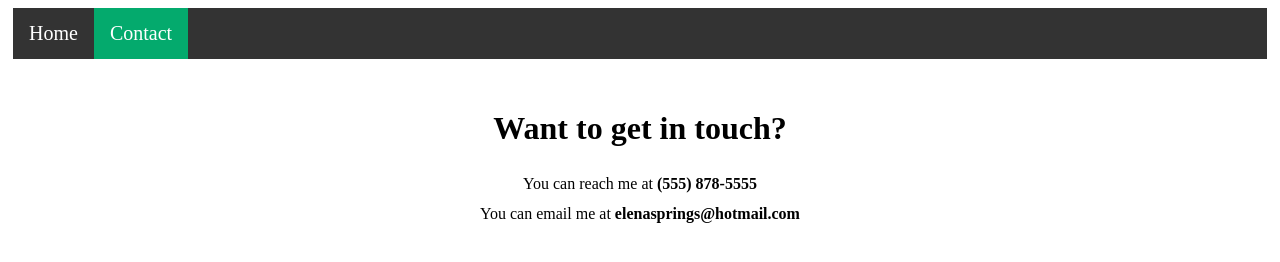
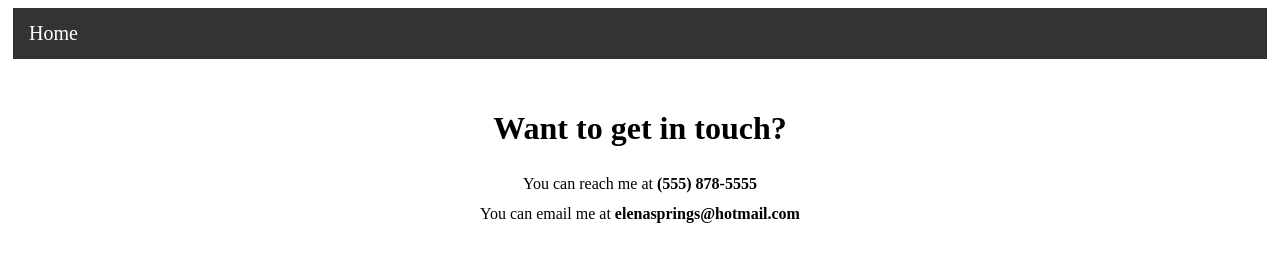
Before and after one commit to ratzushca/Personal_Website, a plain HTML site: page Andy_course/Contact.html in a window 1280 px wide. Drawn offline with Linux system fonts and the light colour scheme.

Commit message:
Update Contact.html

```diff
--- a/Andy_course/Contact.html
+++ b/Andy_course/Contact.html
@@ -10,7 +10,7 @@
 <body>
 	<div class ="topnav">
 		<a  href="Andy_course/Index.html#Home"> Home </a>
-		<a class= "active" href="Andy_course/Contact.html#Home#Contacts"> Contact </a>
+
 	</div>
 
 
```
